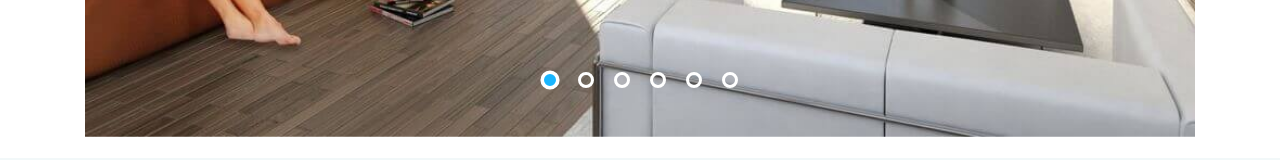
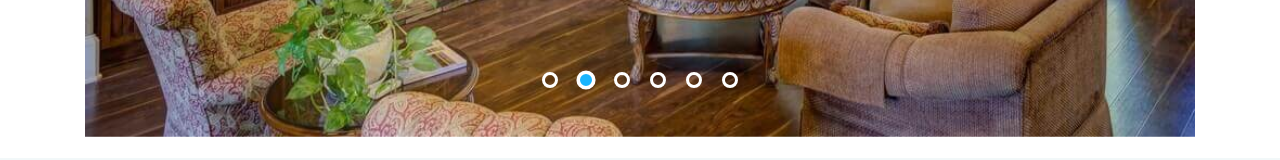
Before and after one commit to matsubVs/3DGlo, a plain HTML site: page index.html in a window 1280 px wide. Shown: the part 2856-3016 px from the top of the page. Drawn offline with Linux system fonts and the light colour scheme.

Commit message:
feat(lesson21): slider relesase

```diff
--- a/index.html
+++ b/index.html
@@ -178,12 +178,6 @@
 			<a href="#" class="portfolio-btn prev" id="arrow-left"></a>
 			<a href="#" class="portfolio-btn next" id="arrow-right"></a>
 			<ul class="portfolio-dots">
-				<li class="dot dot-active"></li>
-				<li class="dot"></li>
-				<li class="dot"></li>
-				<li class="dot"></li>
-				<li class="dot"></li>
-				<li class="dot"></li>
 			</ul>
 		</ul>
 	</div>
--- a/js/script.js
+++ b/js/script.js
@@ -73,6 +73,25 @@ window.addEventListener("DOMContentLoaded", () => {
 
     countTimer('18 december 2020');
 
+    // Create Dots
+    const dotParent = document.querySelector('.portfolio-dots'),
+        slideCount = document.querySelectorAll('.portfolio-item').length;
+
+
+    const createDots = (count, parent) => {
+        for (let i = 0; i < count; i++) {
+            const li = document.createElement('li');
+            li.classList.add('dot');
+            if (i === 0) {
+                li.classList.add('dot-active');
+            }
+
+            parent.appendChild(li);
+        }
+    };
+
+    createDots(slideCount, dotParent);
+
     // Menu
     const toggleMenu = () => {
 
@@ -89,7 +108,6 @@ window.addEventListener("DOMContentLoaded", () => {
 
         body.addEventListener('click', event => {
             let target = event.target;
-            console.log(target);
             if (target.closest(".menu")) {
                 menuHandler();
             } else if (target === closeBtn) {
@@ -181,4 +199,94 @@ window.addEventListener("DOMContentLoaded", () => {
     };
 
     togglePopup();
+
+    //slider
+    const slider = () => {
+        const slide = document.querySelectorAll('.portfolio-item'),
+            dot = document.querySelectorAll('.dot'),
+            slider = document.querySelector('.portfolio-content');
+
+        let currentSlide = 0,
+            interval;
+
+        const prevSlide = (elem, index, srtClass) => {
+            elem[index].classList.remove(srtClass);
+        };
+
+        const nextSlide = (elem, index, srtClass) => {
+            elem[index].classList.add(srtClass);
+        };
+
+        const autoPlaySlide = () => {
+            prevSlide(slide, currentSlide, 'portfolio-item-active');
+            prevSlide(dot, currentSlide, 'dot-active');
+            currentSlide++;
+            if (currentSlide >= slide.length) {
+                currentSlide = 0;
+            }
+            nextSlide(slide, currentSlide, 'portfolio-item-active');
+            nextSlide(dot, currentSlide, 'dot-active');
+        };
+
+        const startSlide = (time = 3000) => {
+            interval = setInterval(autoPlaySlide, time);
+        };
+
+        const stopSlide = () => {
+            clearInterval(interval);
+        };
+
+        slider.addEventListener('click', event => {
+            event.preventDefault();
+
+            // eslint-disable-next-line prefer-const
+            let target = event.target;
+
+            if (!target.matches('.portfolio-btn, .dot')) {
+                return;
+            }
+
+            prevSlide(slide, currentSlide, 'portfolio-item-active');
+            prevSlide(dot, currentSlide, 'dot-active');
+
+            if (target.matches('#arrow-right')) {
+                currentSlide++;
+            } else if (target.matches('#arrow-left')) {
+                currentSlide--;
+            } else if (target.matches('.dot')) {
+                dot.forEach((item, index) => {
+                    if (item === target) {
+                        currentSlide = index;
+                    }
+                });
+            }
+
+            if (currentSlide >= slide.length) {
+                currentSlide = 0;
+            } else if (currentSlide < 0) {
+                currentSlide = slide.length - 1;
+            }
+
+            nextSlide(slide, currentSlide, 'portfolio-item-active');
+            nextSlide(dot, currentSlide, 'dot-active');
+        });
+
+        slider.addEventListener('mouseover', event => {
+            if (event.target.matches('.portfolio-btn') || event.target.matches('.dot')) {
+                stopSlide();
+            }
+        });
+
+
+        slider.addEventListener('mouseout', event => {
+            if (event.target.matches('.portfolio-btn') || event.target.matches('.dot')) {
+                startSlide();
+            }
+        });
+
+        startSlide();
+    };
+
+    slider();
+
 });
```
